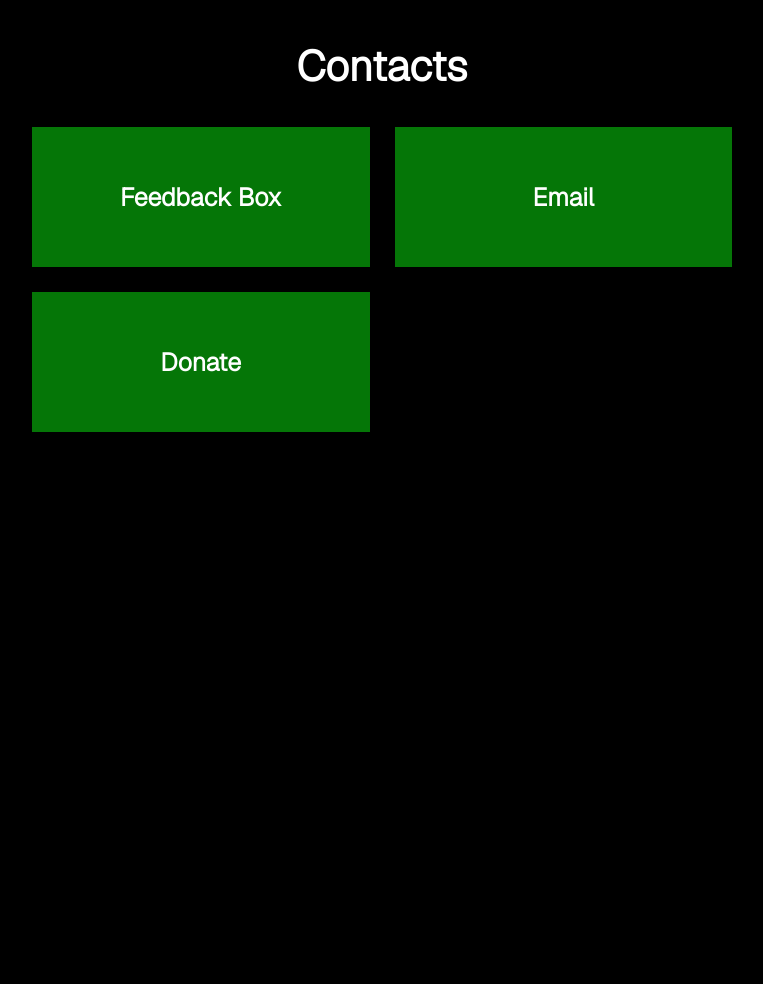
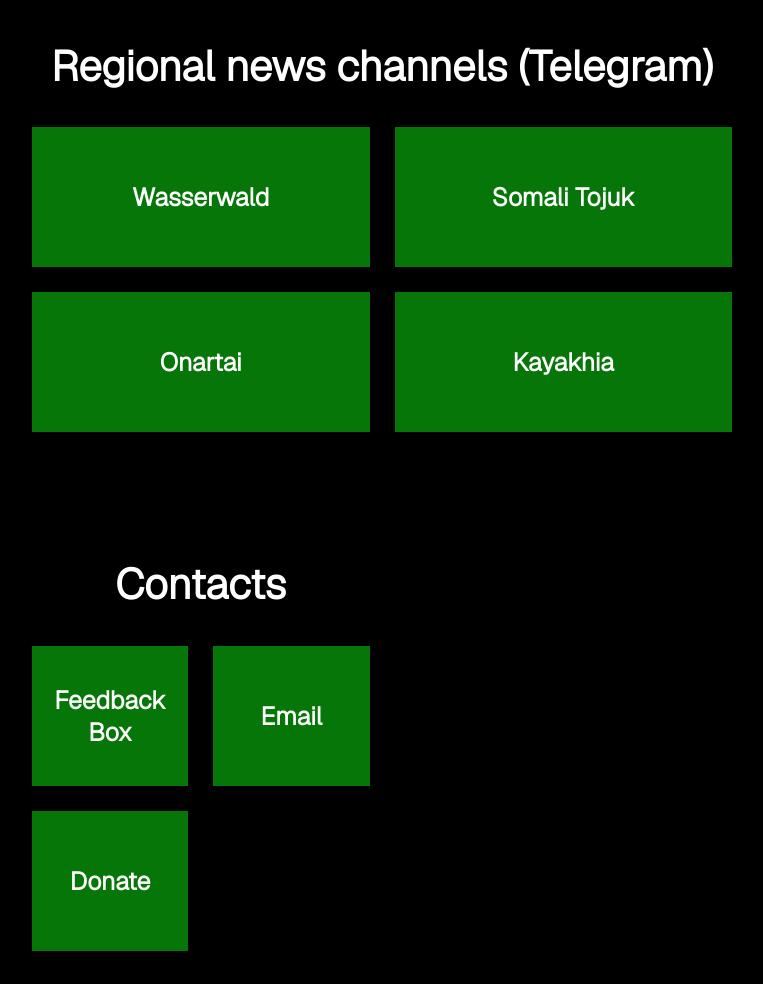
Before and after one commit to mefiglai/mefiglai.github.io, a plain HTML site: page index.html in a window 1280 px wide. Shown: the part 1800-2784 px from the top of the page, without its empty margins (258-1021 px from the left). Before the commit the page ends 2280 px from the top, so only its background shows below. Drawn offline with nearby package versions, Linux system fonts and the light colour scheme.

Commit message:
Update index.html

```diff
--- a/index.html
+++ b/index.html
@@ -39,6 +39,16 @@
 	</div>
 
 	<div class="vidstup"></div>
+	<h2 id="ttitle">Regional news channels (Telegram)</h2>
+
+	<div class="button-container">
+  <a href="t.me/wasserwaldger" target="_blank" rel="noopener noreferrer" class="tile">Wasserwald</a>
+  <a href="t.me/dhahartojuk" target="_blank" rel="noopener noreferrer" class="tile">Somali Tojuk</a>
+  <a href="t.me/onartai" target="_blank" rel="noopener noreferrer" class="tile">Onartai</a>
+  <a href="t.me/kayakhia" target="_blank" rel="noopener noreferrer" class="tile">Kayakhia</a>
+ <div>
+
+	<div class="vidstup"></div>
 	<h2 id="ttitle">Contacts</h2>
 
 	<div class="button-container">
```
